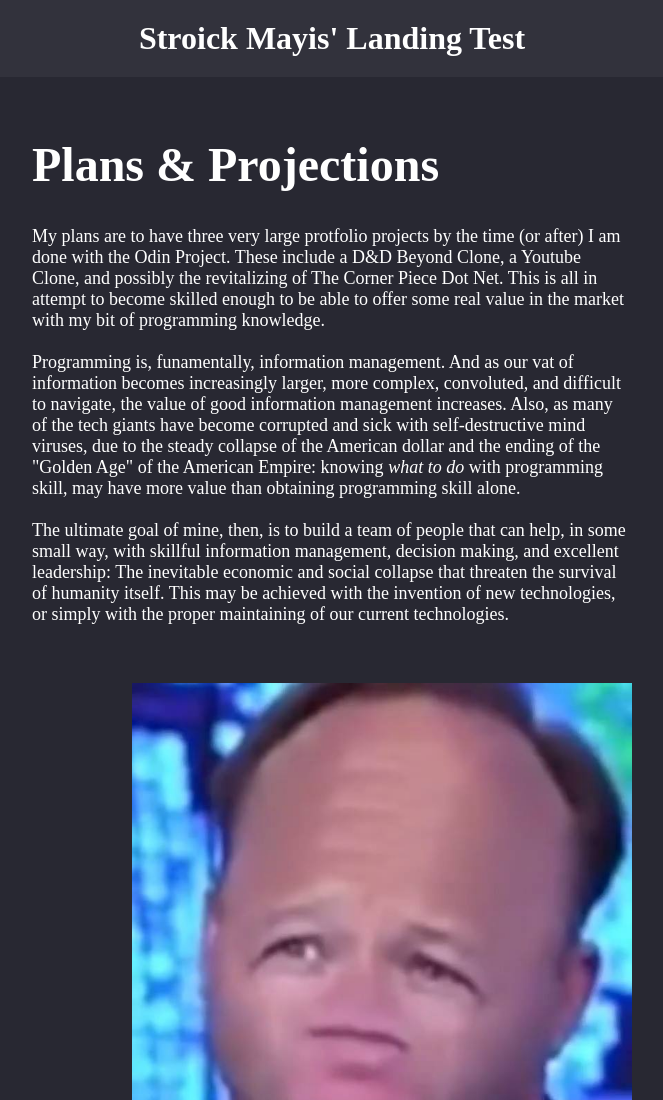
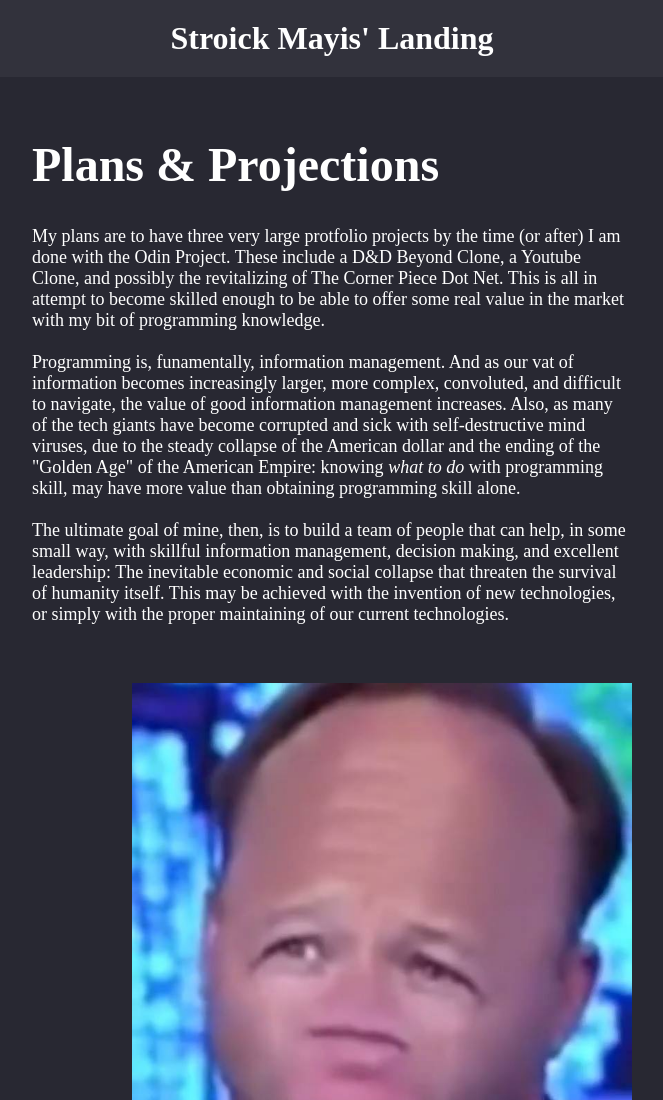
Before and after one commit to StroickMayis/landing-page, a plain HTML site: page index.html in a window 1280 px wide. Shown: the top 1100 px of the page, without its empty margins (308-971 px from the left). Drawn offline with Linux system fonts and the light colour scheme.

Commit message:
test: another test

```diff
--- a/index.html
+++ b/index.html
@@ -10,7 +10,7 @@
 
     <div class="header">
         <div>
-            <h1>Stroick Mayis' Landing Test</h1>
+            <h1>Stroick Mayis' Landing</h1>
         </div>
     </div>
 
```
